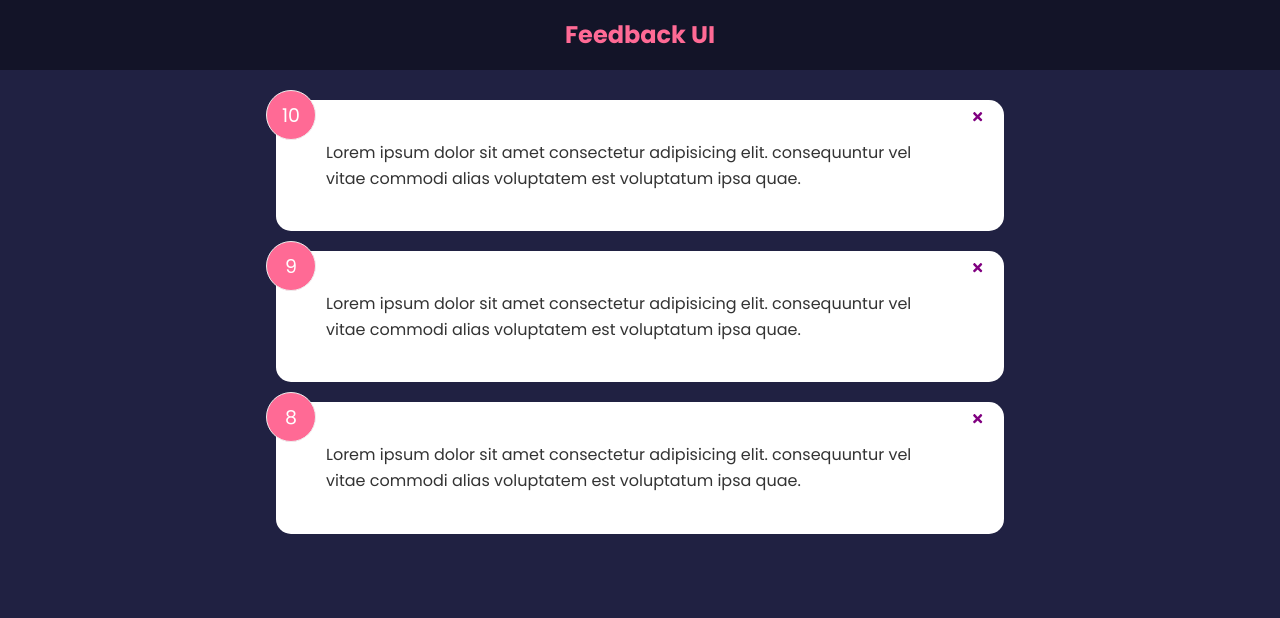
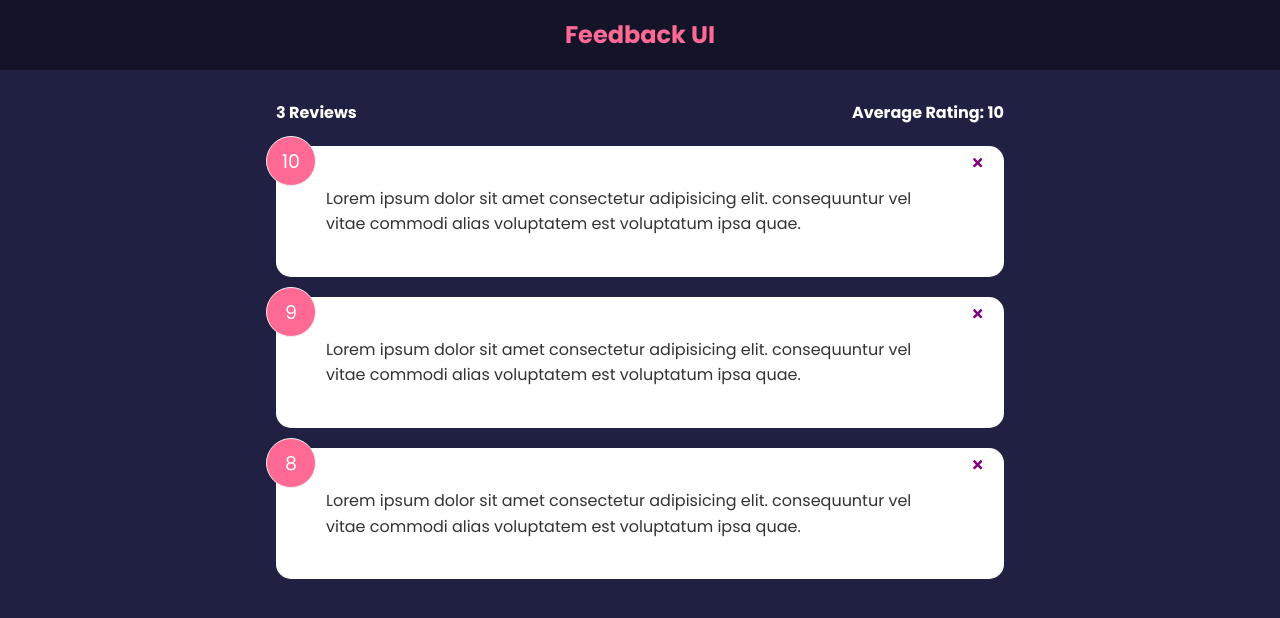
Before and after one commit to lsr488/feedback-app, a React (Create React App) app: page / in a window 1280 px wide. Shown: the top 618 px of the page. Built offline with nearby package versions, Linux system fonts and the light colour scheme.

Commit message:
Import FeedbackStats

```diff
--- a/src/App.js
+++ b/src/App.js
@@ -2,7 +2,7 @@ import React, { useState } from 'react';
 import Header from './components/Header';
 import FeedbackList from './components/FeedbackList';
 import FeedbackData from './data/FeedbackData';
-
+import FeedbackStats from './components/FeedbackStats';
 
 // main app component
 function App() {
@@ -18,6 +18,7 @@ function App() {
 		<>
 			<Header />
 			<div className="container">
+			<FeedbackStats feedback={feedback} />
 				<FeedbackList feedback={feedback} handleDelete={deleteFeedback} />
 			</div>
 		</>
```
